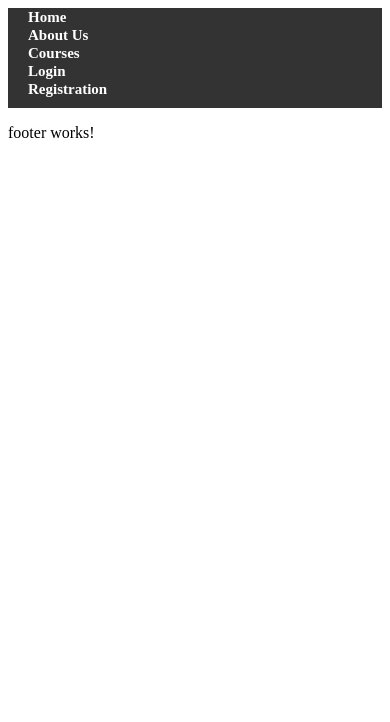
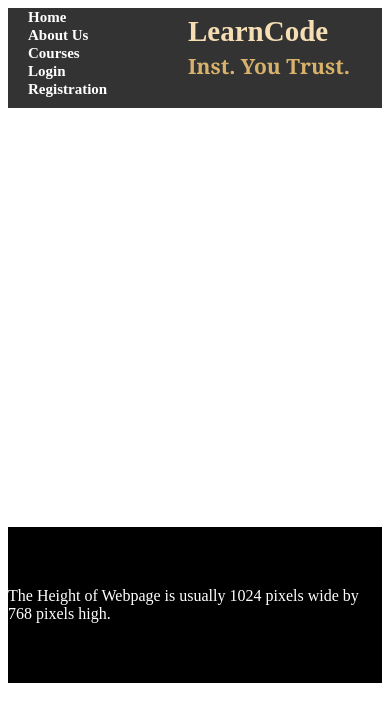
Before and after one commit to chetrajInfo/javascriptnote, an Angular app in the folder Angular_LoginDemoOne/js_index/: page / in a window 390 px wide. Shown: the top 722 px of the page. Built offline with nearby package versions, Linux system fonts and the light colour scheme.

Commit message:
This is Second Push from window machine with code added to footer

```diff
--- a/Angular_LoginDemoOne/js_index/src/app/footer/footer.component.css
+++ b/Angular_LoginDemoOne/js_index/src/app/footer/footer.component.css
@@ -0,0 +1,11 @@
+*{
+    margin:0;
+    padding:0;
+    box-sizing: border-box;
+}
+.footer-size{
+    margin-top:419px;
+    padding: 60px 0;
+    background-color: black;
+    color:white;
+}
--- a/Angular_LoginDemoOne/js_index/src/app/footer/footer.component.html
+++ b/Angular_LoginDemoOne/js_index/src/app/footer/footer.component.html
@@ -1 +1,4 @@
-<p>footer works!</p>
+<div class="footer-size">
+    <div></div>
+    The Height of Webpage is usually 1024 pixels wide by 768 pixels high.
+</div>
--- a/Angular_LoginDemoOne/js_index/src/app/indexbody/indexbody.component.html
+++ b/Angular_LoginDemoOne/js_index/src/app/indexbody/indexbody.component.html
@@ -4,11 +4,11 @@
       <caption>Registration Form</caption>
       <tr>
         <td><label>Full Name</label></td>
-        <td><input type="text" id="fullname" name="fullname" [(ngModel)]="fullName" autocomplete="new-name"></td>
+        <td><input type="text" id="fullname" name="fullname" [(ngModel)]="fullName" autocomplete="off"></td>
       </tr>
       <tr>
         <td><label>Email</label></td>
-        <td><input type="email" id="email" name="email" [(ngModel)]="email"  autocomplete="new-email"></td><!--if you dont put
+        <td><input type="email" id="email" name="email" [(ngModel)]="email"  autocomplete="off"></td><!--if you dont put
         autocomplete here also than some browser ignore autocomplete decalre in form and show the suggestion everytime-->
       </tr>
       <tr>
@@ -18,7 +18,7 @@
       </tr>
       <tr>
         <td><label>Phone Number</label></td>
-        <td><input type="tel" id ="tel" name="tel" [(ngModel)]="tel" autocomplete="new-tel"></td>
+        <td><input type="tel" id ="tel" name="tel" [(ngModel)]="tel" autocomplete="off"></td>
       </tr>
       <tr>
         <td><label>Date of Birth</label></td>
--- a/Angular_LoginDemoOne/js_index/src/app/loginpage/loginpage.component.html
+++ b/Angular_LoginDemoOne/js_index/src/app/loginpage/loginpage.component.html
@@ -5,17 +5,17 @@
 
       <tr>
         <td><label>Email</label></td>
-        <td><input type="email" id="email" name="email" [(ngModel)]="email"  autocomplete="new-email"></td><!--if you dont put
+        <td><input type="email" id="email" name="email" [(ngModel)]="email"  autocomplete="off"></td><!--if you dont put
         autocomplete here also than some browser ignore autocomplete decalre in form and show the suggestion everytime-->
       </tr>
       <tr>
         <td><label>Password</label></td>
-        <td><input type="password" id="pass" name="pass" [(ngModel)]="password" autocomplete="new-password"></td><!--if you dont put
+        <td><input type="password" id="pass" name="pass" [(ngModel)]="password" autocomplete="off"></td><!--if you dont put
             autocomplete here also than some browser ignore autocomplete decalre in form and show the suggestion everytime-->
       </tr>
       <tr>
         <td><label>Token Number</label></td>
-        <td><input type="text" id="token_num" name="token_num" [(ngModel)]="token_num" autocomplete="new-token"></td>
+        <td><input type="text" id="token_num" name="token_num" [(ngModel)]="token_num" autocomplete="off"></td>
       </tr>
 
       <tr>
--- a/Angular_LoginDemoOne/js_index/src/app/navbar/navbar.component.css
+++ b/Angular_LoginDemoOne/js_index/src/app/navbar/navbar.component.css
@@ -1,10 +1,23 @@
 nav {
     background-color: #333;
-    height: 50px;
+    height: 52px;
     display: flex;
     justify-content: space-between;
     align-items: center;
     position: relative;
+  }
+
+  .logo{
+    font-size: 23px;
+    font-weight: bold;
+    color:wheat;
+    display: block;
+    margin-right:60px;
+  }
+  .logo-down{
+     font-size:14px;
+     font-family: 'Gill Sans', 'Gill Sans MT', Calibri, 'Trebuchet MS', sans-serif;
+     color:rgb(216, 178, 107);
   }
 
   nav ul {
@@ -102,4 +115,19 @@ nav {
     color: #ffa500;
     cursor: pointer;
   }
+
+  .logo{
+    font-size: 29px;
+    font-weight: bold;
+    color:wheat;
+    font-family: cursive;
+    margin-left:180px;
+    margin-top: -93px;
+
+  }
+  .logo-down{
+    font-size: 21px;
+     font-family:Georgia, 'Times New Roman', Times, serif;
+     color:rgb(216, 178, 107);
+  }
 }
--- a/Angular_LoginDemoOne/js_index/src/app/navbar/navbar.component.html
+++ b/Angular_LoginDemoOne/js_index/src/app/navbar/navbar.component.html
@@ -1,4 +1,5 @@
 <nav>
+
     <ul>
       <li><a href="#">Home</a></li>
       <li><a href="#">About Us</a></li>
@@ -18,4 +19,6 @@
       <li> <a routerLink="/loginpage" routerLinkActive="active">Login</a></li>
       <li><a routerLink="/indexbody" routerLinkActive="active">Registration</a></li>
     </ul>
+    <pre class="logo">LearnCode
+<span class="logo-down">Inst. You Trust.</span></pre>
   </nav>
```
